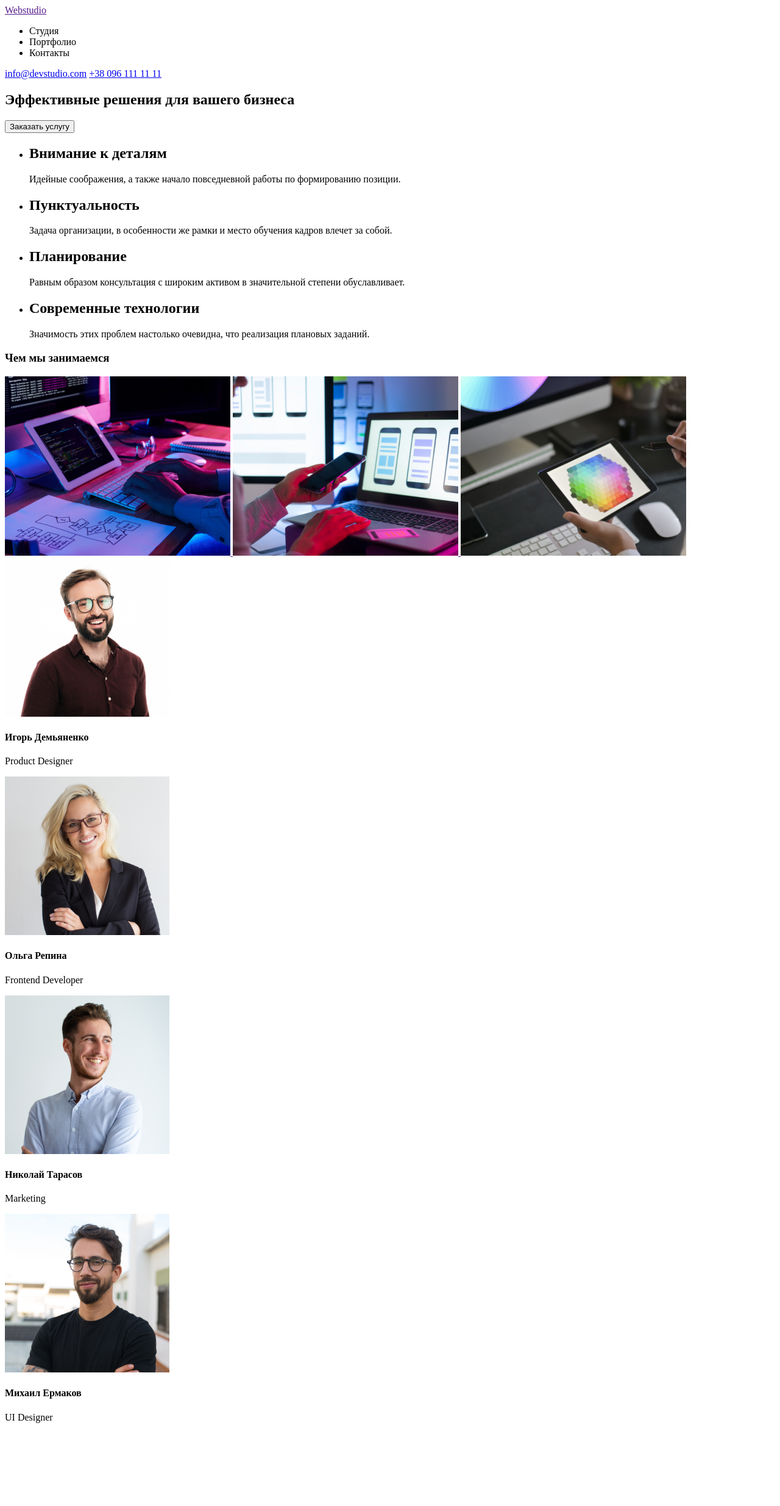
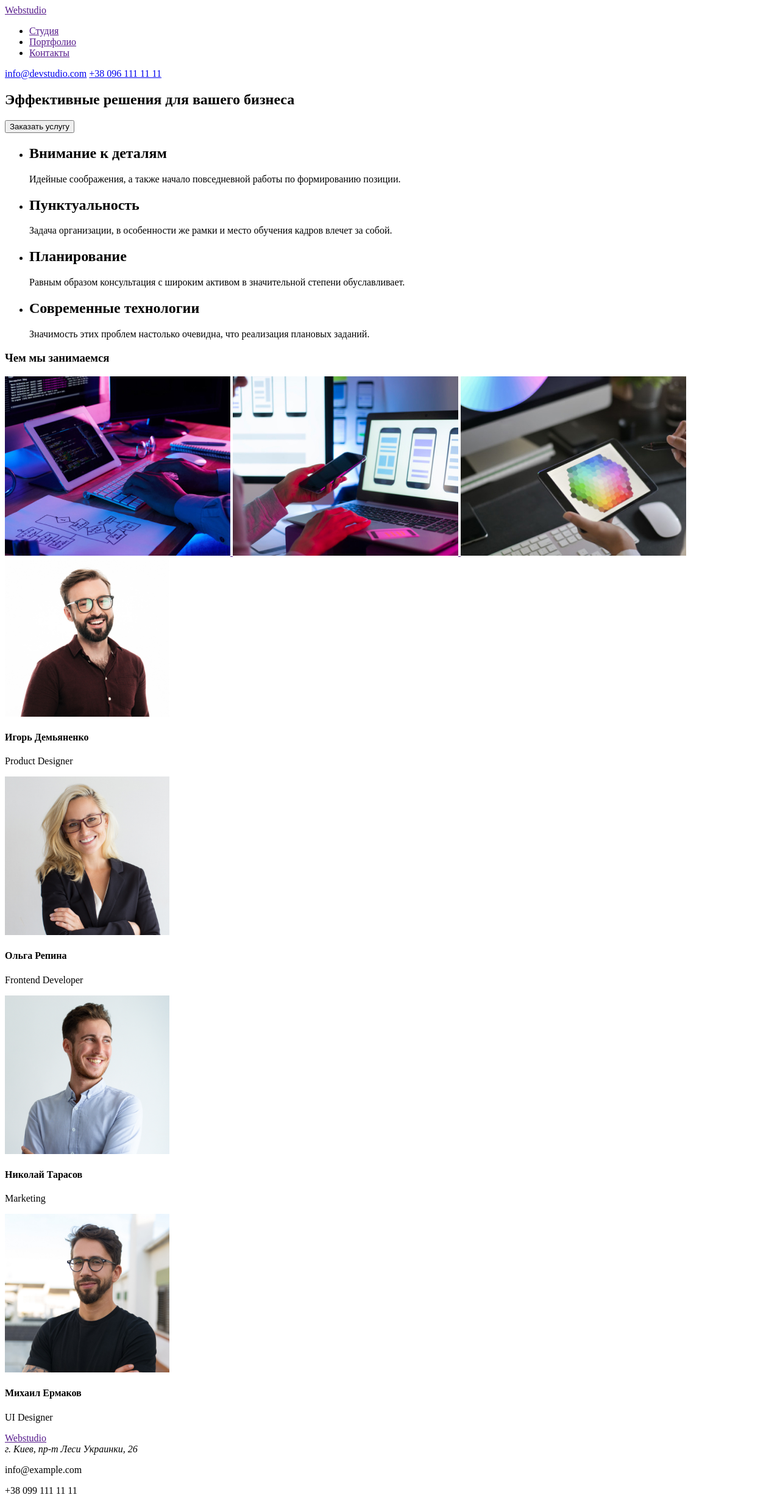
Before and after one commit to tymohal/goit-markup-hw-01, a plain HTML site: page index.html in a window 1280 px wide. Shown: the whole page at 61% size. Before the commit the page ends 2349 px from the top, so only its background shows below. Drawn offline with Linux system fonts and the light colour scheme.

Commit message:
Прописал футер

```diff
--- a/index.html
+++ b/index.html
@@ -12,9 +12,9 @@
       <a href=""> Webstudio </a>
       <nav>
         <ul>
-          <li> Студия </li>
-          <li> Портфолио </li>
-          <li> Контакты </ol>
+          <li><a href="">Студия </li>
+          <li><a href=""> Портфолио </li>
+          <li><a href=""> Контакты </ol>
           </ul>
         <a href="mailto:info@devstudio.com">info@devstudio.com</a>
         <a href="tel:+380961111111"> +38 096 111 11 11</a>
@@ -26,6 +26,7 @@
         <h1>Эффективные решения для вашего бизнеса</h1>
 <button type="button">Заказать услугу</button>
 </section>
+
 <!--Описание-->
 <section>
   <ul>
@@ -87,6 +88,17 @@
   <p>UI Designer</p>
 
     </main>
-    <footer></footer>
+    <!--Футер-->
+
+    <footer>
+     <a href=""> Webstudio </a>
+     <address>
+  г. Киев, пр-т Леси Украинки, 26
+</address>
+
+<p>info@example.com</p>
+<p>+38 099 111 11 11</p>
+
+    </footer>
   </body>
 </html>
```
